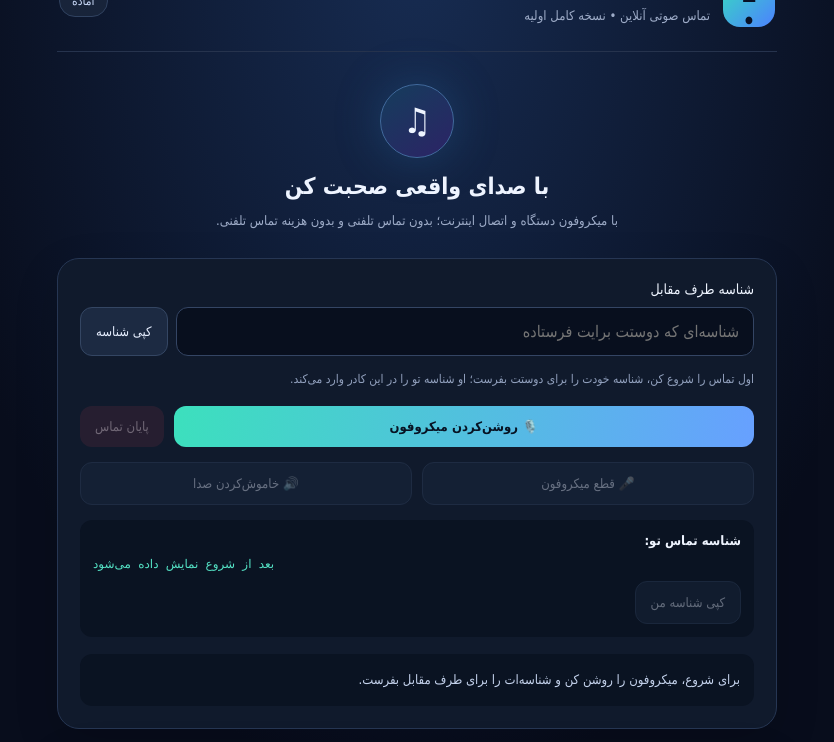
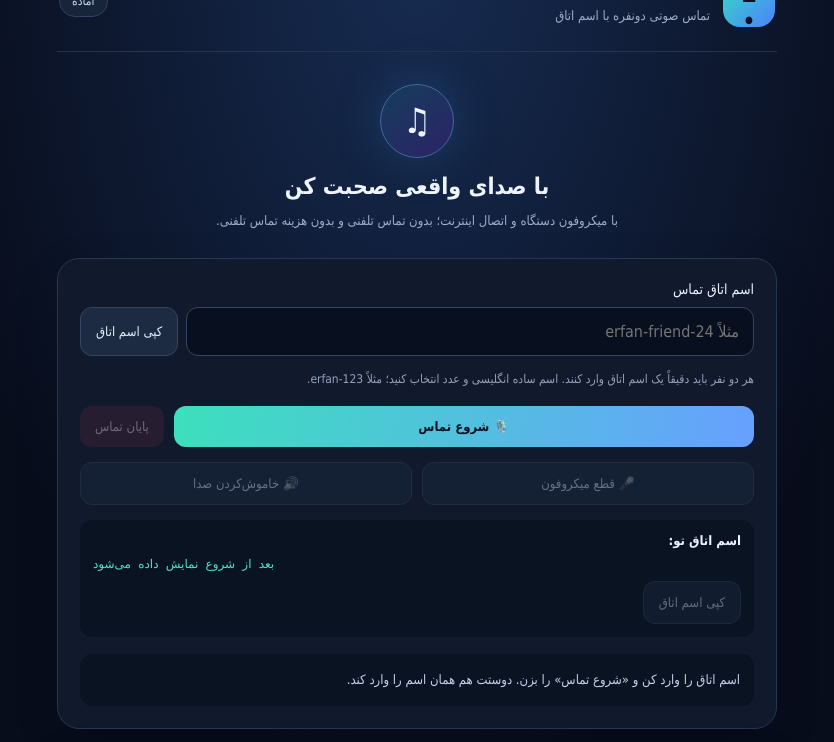
Before and after one commit to erfanghaffari3232-starer/call, a plain HTML site: page index.html in a window 1280 px wide. Shown: the part 58-800 px from the top of the page, without its empty margins (223-1057 px from the left). Drawn offline with Linux system fonts and the light colour scheme.

Commit message:
Update Erfan Voice interface for room-name calling

```diff
--- a/index.html
+++ b/index.html
@@ -7,18 +7,18 @@
 </head>
 <body>
 <main class="app">
-  <header><div class="logo">E<span>●</span></div><div><h1>Erfan Voice</h1><p>تماس صوتی آنلاین • نسخه کامل اولیه</p></div><span id="status" class="status">آماده</span></header>
+  <header><div class="logo">E<span>●</span></div><div><h1>Erfan Voice</h1><p>تماس صوتی دونفره با اسم اتاق</p></div><span id="status" class="status">آماده</span></header>
   <section class="hero"><div class="orb">♫</div><h2>با صدای واقعی صحبت کن</h2><p>با میکروفون دستگاه و اتصال اینترنت؛ بدون تماس تلفنی و بدون هزینه تماس تلفنی.</p></section>
   <section class="panel">
-    <label for="room">شناسه طرف مقابل</label>
-    <div class="roomrow"><input id="room" maxlength="40" autocomplete="off" placeholder="شناسه‌ای که دوستت برایت فرستاده"><button id="copy" class="secondary">کپی شناسه</button></div>
-    <p class="hint">اول تماس را شروع کن، شناسه خودت را برای دوستت بفرست؛ او شناسه تو را در این کادر وارد می‌کند.</p>
-    <div class="actions"><button id="join" class="primary">🎙️ روشن‌کردن میکروفون</button><button id="leave" class="danger" disabled>پایان تماس</button></div>
+    <label for="room">اسم اتاق تماس</label>
+    <div class="roomrow"><input id="room" maxlength="40" autocomplete="off" placeholder="مثلاً erfan-friend-24"><button id="copy" class="secondary">کپی اسم اتاق</button></div>
+    <p class="hint">هر دو نفر باید دقیقاً یک اسم اتاق وارد کنند. اسم ساده انگلیسی و عدد انتخاب کنید؛ مثلاً erfan-123.</p>
+    <div class="actions"><button id="join" class="primary">🎙️ شروع تماس</button><button id="leave" class="danger" disabled>پایان تماس</button></div>
     <div class="controls"><button id="mute" class="secondary" disabled>🎤 قطع میکروفون</button><button id="speaker" class="secondary" disabled>🔊 خاموش‌کردن صدا</button></div>
-    <div class="myidbox"><b>شناسه تماس تو:</b><code id="myid">بعد از شروع نمایش داده می‌شود</code><button id="copyid" class="secondary" disabled>کپی شناسه من</button></div><div id="callstate" class="callstate">برای شروع، میکروفون را روشن کن و شناسه‌ات را برای طرف مقابل بفرست.</div>
+    <div class="myidbox"><b>اسم اتاق تو:</b><code id="myid">بعد از شروع نمایش داده می‌شود</code><button id="copyid" class="secondary" disabled>کپی اسم اتاق</button></div><div id="callstate" class="callstate">اسم اتاق را وارد کن و «شروع تماس» را بزن. دوستت هم همان اسم را وارد کند.</div>
     <audio id="remoteAudio" autoplay playsinline></audio>
   </section>
-  <section class="tips"><h3>روش استفاده</h3><ol><li>هر دو نفر این صفحه را باز کنند.</li><li>نفر اول میکروفون را روشن کند و شناسه تماس خودش را کپی و بفرستد.</li><li>نفر دوم میکروفون را روشن کند، شناسه نفر اول را وارد کند و دکمه «تماس با شناسه» را بزند.</li><li>برای تماس، اینترنت لازم است؛ اگر شبکه یا مرورگر اتصال WebRTC را مسدود کند، تماس وصل نمی‌شود.</li></ol></section>
+  <section class="tips"><h3>روش استفاده</h3><ol><li>هر دو نفر این صفحه را باز کنند.</li><li>هر دو نفر دقیقاً یک اسم اتاق وارد کنند (ترجیحاً حروف انگلیسی و عدد).</li><li>هر دو نفر «شروع تماس» را بزنند و اجازه میکروفون بدهند؛ یک نفر اتاق را ایجاد می‌کند و نفر دوم خودکار به آن وصل می‌شود.</li><li>برای تماس، اینترنت لازم است؛ اگر شبکه یا مرورگر اتصال WebRTC را مسدود کند، تماس وصل نمی‌شود.</li></ol></section>
   <footer>ساخته‌شده با WebRTC و PeerJS • صدا مستقیماً بین دستگاه‌ها منتقل می‌شود.</footer>
 </main>
 <script src="https://unpkg.com/peerjs@1.5.4/dist/peerjs.min.js"></script><script src="app.js"></script>
```
